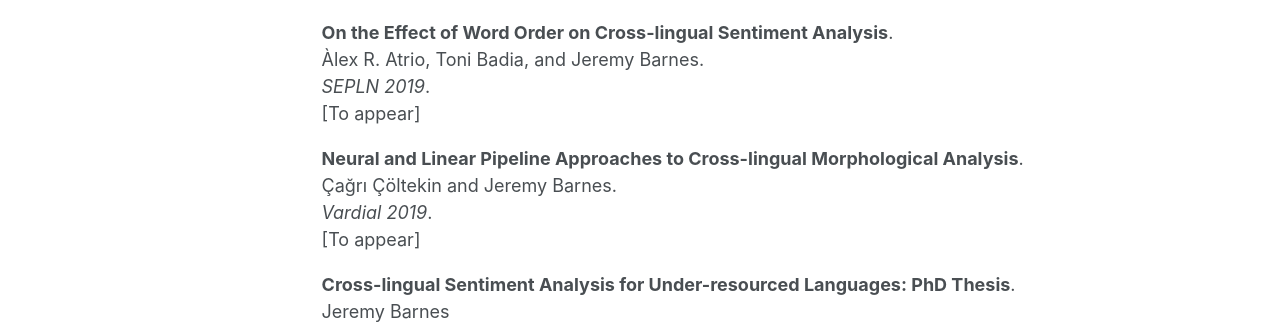
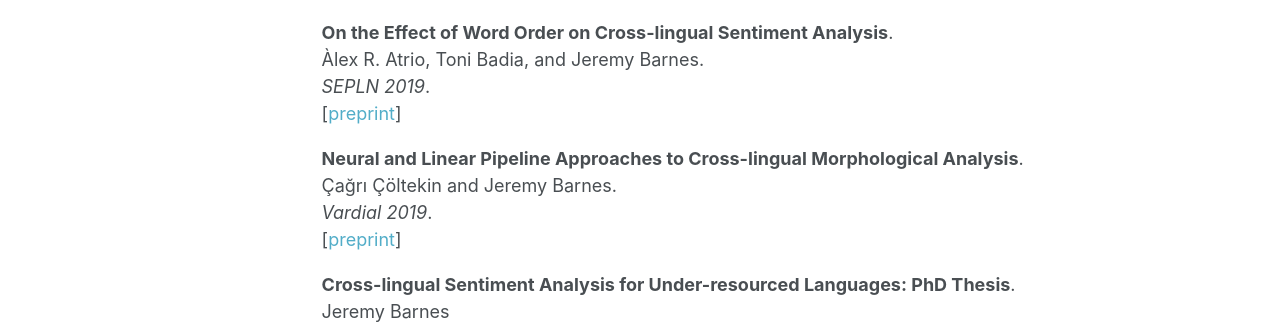
Before and after one commit to jerbarnes/jbarnesspain.github.io, a Jekyll site: the page built from publications/index.html, in a window 1280 px wide. Shown: the part 455-784 px from the top of the page. Built offline with Jekyll 4.4.1, drawn with Linux system fonts in a browser that asks for light colours.

Commit message:
added more preprints

```diff
--- a/publications/index.html
+++ b/publications/index.html
@@ -30,7 +30,7 @@
 		On the Effect of Word Order on Cross-lingual Sentiment Analysis</strong>.<br>
 		Àlex R. Atrio, Toni Badia, and Jeremy Barnes.<br>
 		<i>SEPLN 2019</i>.<br>
-		[To appear]
+		[<a href="/downloads/reordering.pdf">preprint</a>]
 </ul>
 
 <ul>
@@ -38,7 +38,7 @@
 		Neural and Linear Pipeline Approaches to Cross-lingual Morphological Analysis</strong>.<br>
 		Çağrı Çöltekin and Jeremy Barnes.<br>
 		<i>Vardial 2019</i>.<br>
-		[To appear]
+		[<a href="/downloads/VarDial2019_CMA.pdf">preprint</a>]
 </ul>
 
 <ul>
```
Also changed, not shown: 2 other files.
